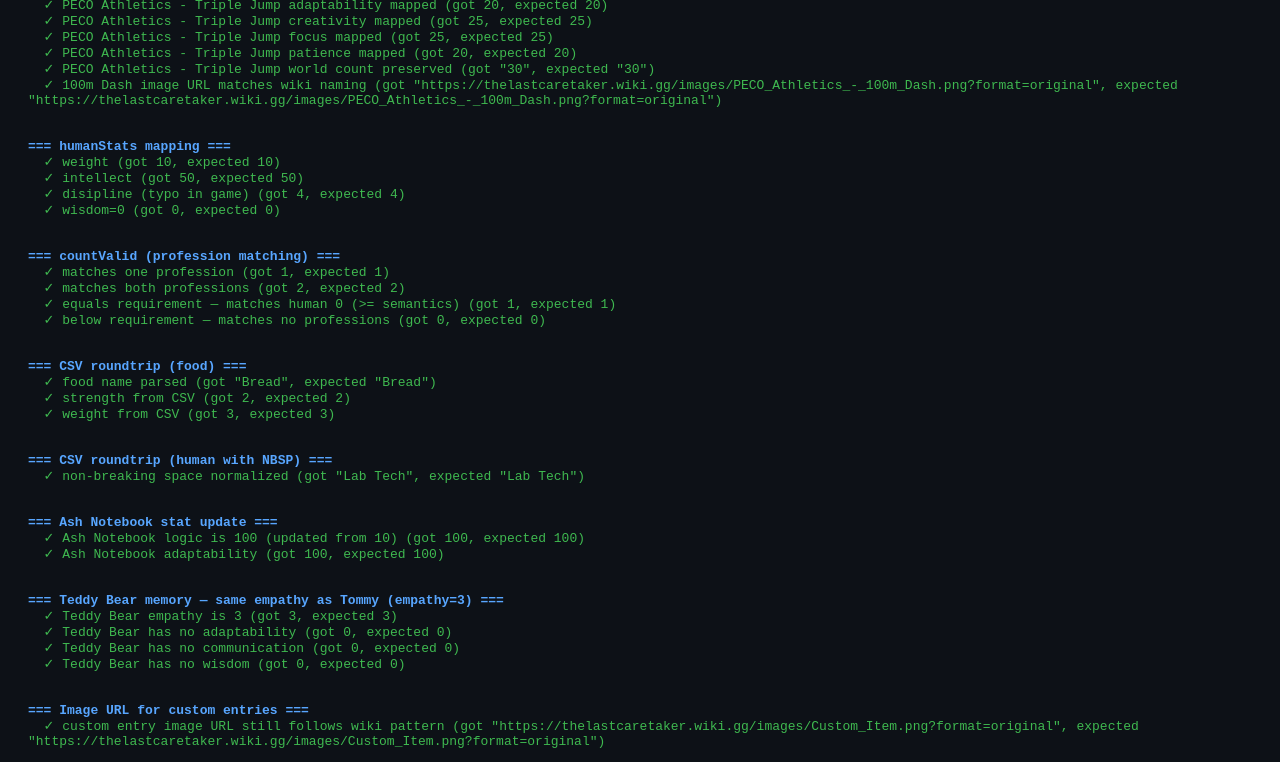
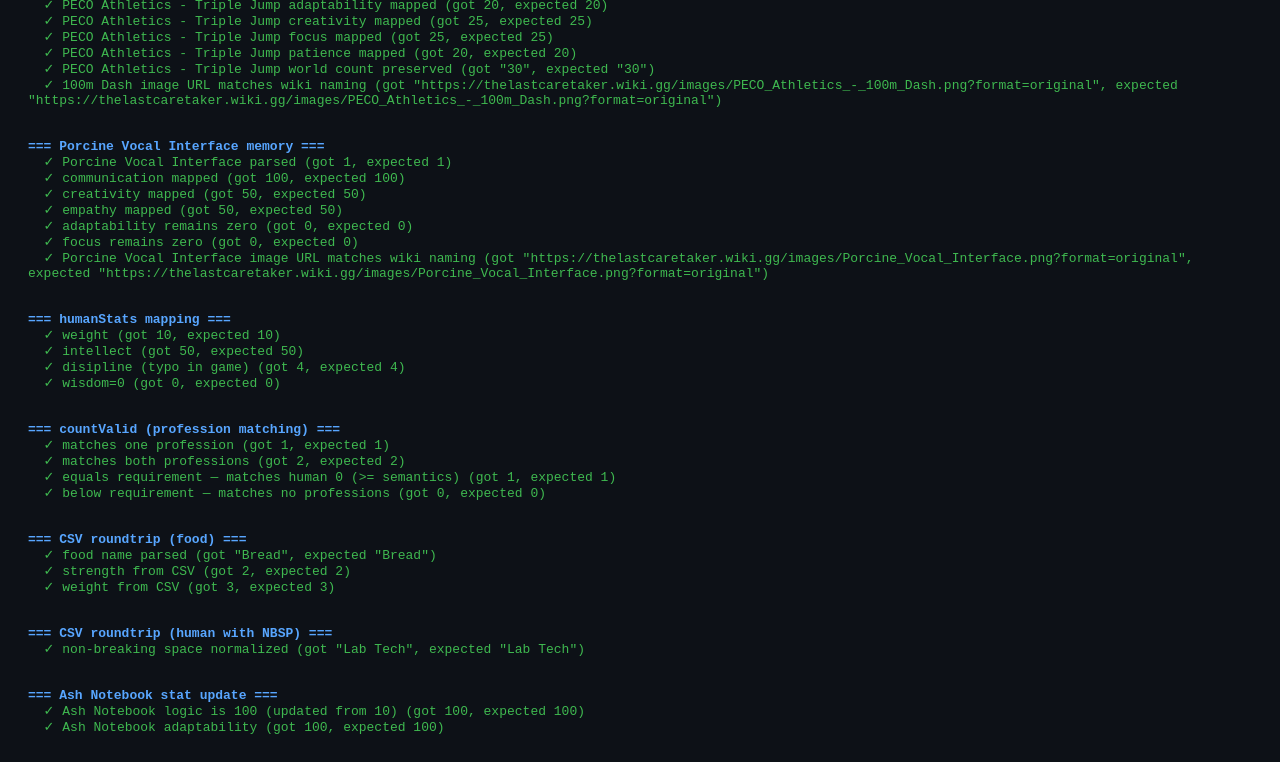
Before and after one commit to Root-DE/LastCaretaker, a website: page tests.html in a window 1280 px wide. Shown: the part 1262-2024 px from the top of the page. Drawn offline with Linux system fonts and the light colour scheme.

Commit message:
fix: add Porcine Vocal Interface memory item
- add Porcine Vocal Interface to memories data with Communication 100,
  Creativity 50, and Empathy 50
- add regression coverage for CSV parsing, stat mapping, and image URL
- addresses issue #3

```diff
--- a/data/memories.csv
+++ b/data/memories.csv
@@ -25,6 +25,7 @@ PECO Athletics - 100m Dash;20;;25;;;25;;;;20;;30
 PECO Athletics - Javelin;20;;25;;;25;;;;20;;30
 PECO Athletics - Triple Jump;20;;25;;;25;;;;20;;30
 Plans;;8;;7;;;;;;;;18
+Porcine Vocal Interface;;100;50;;50;;;;;;;
 Programming Manual;;;;;;;;;10;;;22
 Small Human Art;;;;;5;;;;;;;31
 Small Tree;;;;5;;;;;;5;;25
--- a/tests.html
+++ b/tests.html
@@ -270,6 +270,26 @@
       );
     })();
 
+    section('Porcine Vocal Interface memory');
+    (function() {
+      const csv = 'Memory;Adaptability;Communication;Creativity;Discipline;Empathy;Focus;Intellect;Leadership;Logic;Patience;Wisdom;WorldCount\n'
+        + 'Porcine Vocal Interface;;100;50;;50;;;;;;;\n';
+      const parsed = parseCSV(csv);
+      assertEqual(parsed.rows.length, 1, 'Porcine Vocal Interface parsed');
+      const row = parsed.rows[0];
+      const s = memoryStats(row);
+      assertEqual(s[7], 100, 'communication mapped');
+      assertEqual(s[6], 50, 'creativity mapped');
+      assertEqual(s[9], 50, 'empathy mapped');
+      assertEqual(s[5], 0, 'adaptability remains zero');
+      assertEqual(s[10], 0, 'focus remains zero');
+      assertEqual(
+        getItemImageUrl('Porcine Vocal Interface'),
+        'https://thelastcaretaker.wiki.gg/images/Porcine_Vocal_Interface.png?format=original',
+        'Porcine Vocal Interface image URL matches wiki naming'
+      );
+    })();
+
     section('humanStats mapping');
     (function() {
       const row = { Weight: '10', Height: '20', 'Life Exp.': '30', Strength: '40',
```
